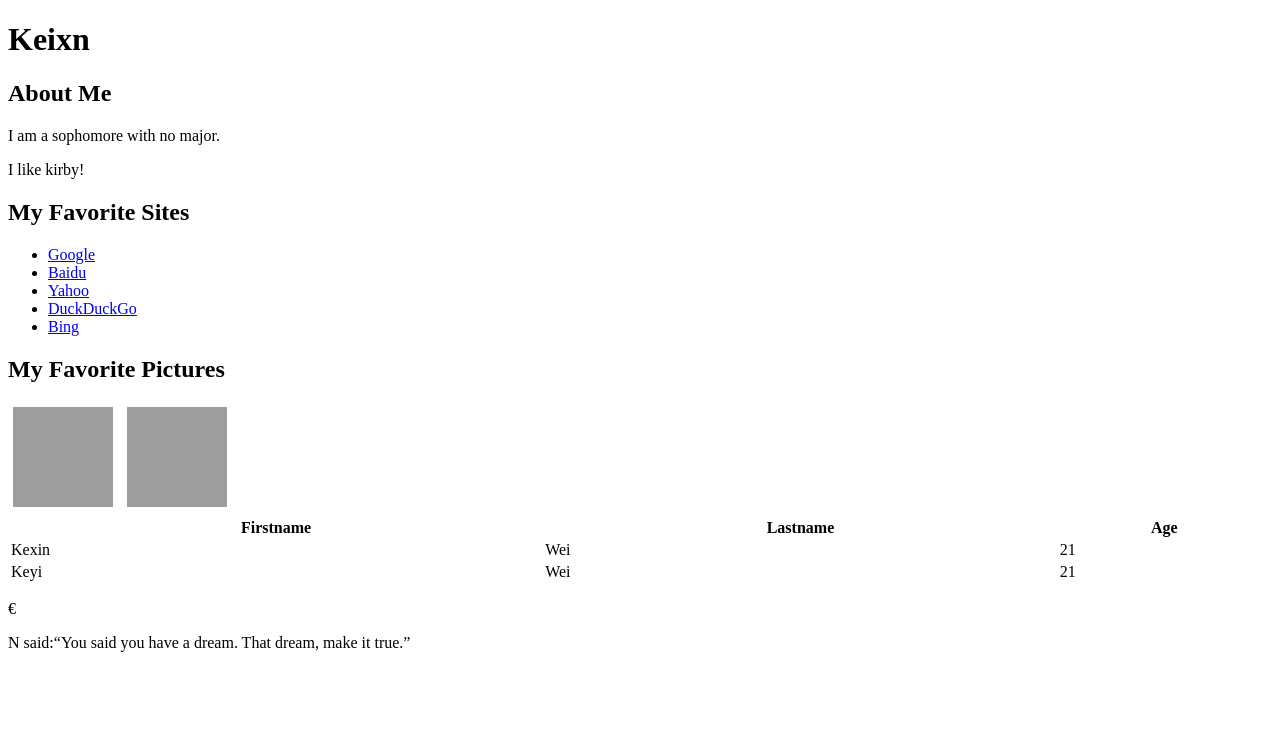
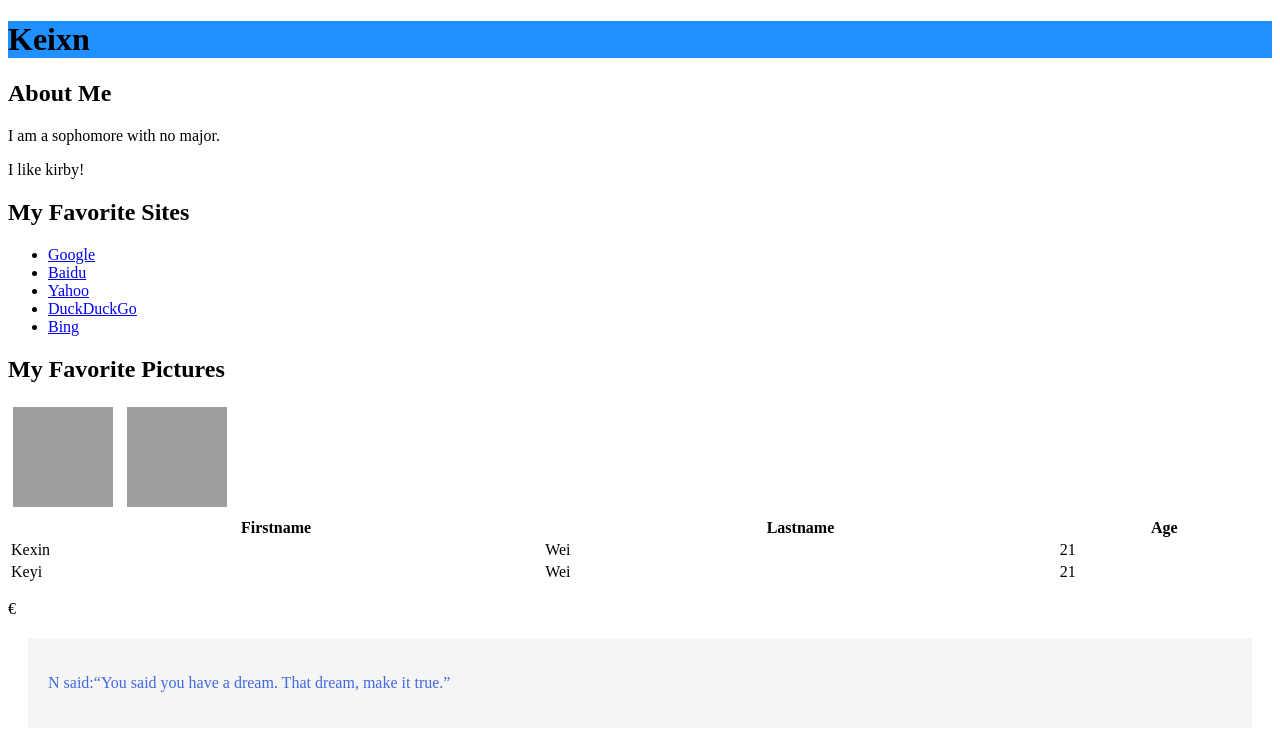
Before and after one commit to wkx98-1864208/wkx98-1864208.github.io, a plain HTML site: page tags.html in a window 1280 px wide. Drawn offline with Linux system fonts and the light colour scheme; grey boxes are pictures that could not be loaded.

Commit message:
Add files via upload

```diff
--- a/tags.html
+++ b/tags.html
@@ -1,7 +1,7 @@
 <!DOCTYPE html>
 <html>
     <head>
-        <title style="background-color:DodgerBlue">
+        <title>
             Kexin's Website
         </title>
     </head>
@@ -14,7 +14,7 @@
         }
     </style>
     <body>
-        <h1>Keixn</h1>
+        <h1 style="background-color:DodgerBlue">Keixn</h1>
         <h2>About Me</h2>
         <p>I am a sophomore with no major.</p>
         <p>I like kirby!</p>
@@ -47,7 +47,7 @@
             </tr>
         </table>
         <p>&#x20AC;</p>
-        <div class="cities">
+        <div class="table">
         <p>N said:<q>You said you have a dream. That dream, make it true.</q></p>
         </div>
     </body>
```
